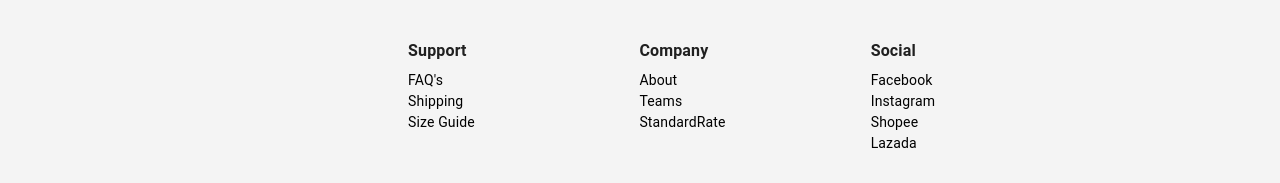
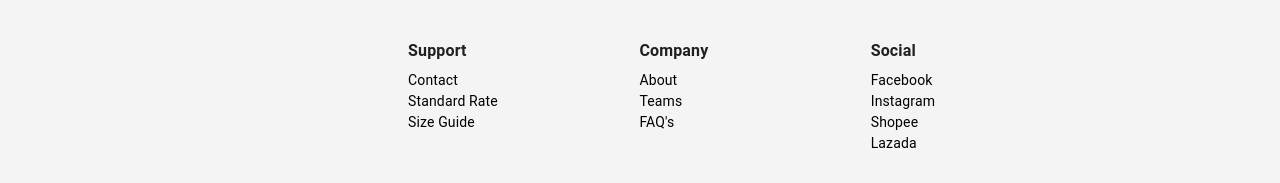
Before and after one commit to aerocanlas/tsm-landing-page, a React (Create React App) app: page / in a window 1280 px wide. Shown: the part 3239-3422 px from the top of the page. Built offline with nearby package versions, Linux system fonts and the light colour scheme; what react-swipeable-views-utils would draw is missing.

Commit message:
fixed magnify

```diff
--- a/package.json
+++ b/package.json
@@ -3,6 +3,7 @@
   "version": "0.1.0",
   "private": true,
   "dependencies": {
+    "@blacklab/react-image-magnify": "^4.1.1",
     "@emailjs/browser": "^3.4.0",
     "@emotion/react": "^11.11.3",
     "@emotion/styled": "^11.11.0",
@@ -17,7 +18,6 @@
     "react-dom": "^18.2.0",
     "react-draggable": "^4.4.6",
     "react-icons": "^5.0.1",
-    "react-image-magnify": "^2.7.4",
     "react-router": "^6.21.1",
     "react-router-dom": "^6.21.1",
     "react-scripts": "5.0.1",
--- a/src/components/Home.js
+++ b/src/components/Home.js
@@ -112,6 +112,8 @@ const Home = () => {
       alt=""
       src="/images/rotating.gif"
     />
+
+
            {/* <Card  sx={{ minWidth: '100%', flexGrow: 1 }}>
            <video
             autoPlay
--- a/src/components/Pullover.js
+++ b/src/components/Pullover.js
@@ -9,7 +9,7 @@ import FAQs from './faqs';
 import Button from '@mui/material/Button';
 import Fab from '@mui/material/Fab';
 import Stack from '@mui/material/Stack';
-import ReactImageMagnify from 'react-image-magnify';
+import ReactImageMagnify from '@blacklab/react-image-magnify';
 import { Link } from 'react-router-dom';
 import Navbar from './Navbar';
 
@@ -95,7 +95,7 @@ const App = () => {
         minHeight: { xs: 233, md: 167, lg: 100 },
         minWidth: { xs: 350, md: 250, lg: 100 },
       }}>
-        <ReactImageMagnify
+        {/* <ReactImageMagnify
  {...{
    smallImage: {
      alt: "Pullover",
@@ -108,7 +108,31 @@ const App = () => {
      height: 1200
    }
  }}
+/> */}
+
+
+
+<ReactImageMagnify
+  imageProps={{
+    alt: 'example small image',
+    height: '50%',
+    src: selectedImage,
+    width: '100%'
+  }}
+  magnifiedImageProps={{
+    height: 600,
+    src: selectedImage,
+    width: 600
+  }}
+  onActivationChanged={function noRefCheck(){}}
+  onDetectedEnvironmentChanged={function noRefCheck(){}}
+  onPositionChanged={function noRefCheck(){}}
+  portalProps={{
+    horizontalOffset: 10,
+    id: 'portal-test-id'
+  }}
 />
+
 </Box>
  {/* <Box
       component="img"
--- a/src/components/ResponsiveFooter.jsx
+++ b/src/components/ResponsiveFooter.jsx
@@ -39,8 +39,8 @@ const ResponsiveFooter= () => {
             <Typography marginTop='70px' variant="subtitle1" color="text.primary" gutterBottom fontWeight='bold' sx={{ml: {xs: '50px'}}}>
               Support
             </Typography>
-            <Link to="/FAQs" color="inherit" display="block" style={{color: 'black', textDecoration: 'none'}}> <Typography sx={{display: 'block', fontSize:'14px', ml: {xs: '50px'}}}>FAQ's</Typography></Link>
-            <Link to="#" color="inherit" display="block" style={{color: 'black', textDecoration: 'none'}}><Typography sx={{display: 'block', fontSize:'14px', ml: {xs: '50px'}}}>Shipping</Typography></Link>
+            <Link to="/Contact" color="inherit" display="block" style={{color: 'black', textDecoration: 'none'}}> <Typography sx={{display: 'block', fontSize:'14px', ml: {xs: '50px'}}}>Contact</Typography></Link>
+            <Link to="/StandardRate" color="inherit" display="block" style={{color: 'black', textDecoration: 'none'}}><Typography sx={{display: 'block', fontSize:'14px', ml: {xs: '50px'}}}>Standard Rate</Typography></Link>
             <Link to="/SizeGuide" color="inherit" display="block" style={{color: 'black', textDecoration: 'none'}}><Typography sx={{display: 'block', fontSize:'14px', marginBottom: '50px', ml: {xs: '50px'}}}>Size Guide</Typography></Link>
             {/* <Link href="#" color="inherit" display="block" sx={{textDecoration: 'none'}}>Shipping</Link>
             <Link href="#" color="inherit" display="block" sx={{textDecoration: 'none'}}>Size Guide</Link> */}
@@ -51,7 +51,7 @@ const ResponsiveFooter= () => {
             </Typography>
             <Link to="/About" color="inherit" display="block" style={{color: 'black', textDecoration: 'none'}}> <Typography sx={{display: 'block', fontSize:'14px', ml: {xs: '50px'}}}>About</Typography></Link>
             <Link to="/Teams" color="inherit" display="block" style={{color: 'black', textDecoration: 'none'}}><Typography sx={{display: 'block', fontSize:'14px', ml: {xs: '50px'}}}>Teams</Typography></Link>
-            <Link to="/StandardRate" color="inherit" display="block" style={{color: 'black', textDecoration: 'none'}}><Typography sx={{display: 'block', fontSize:'14px', marginBottom: '50px', ml: {xs: '50px'}}}>StandardRate</Typography></Link>
+            <Link to="/FAQs" color="inherit" display="block" style={{color: 'black', textDecoration: 'none'}}><Typography sx={{display: 'block', fontSize:'14px', marginBottom: '50px', ml: {xs: '50px'}}}>FAQ's</Typography></Link>
           </Grid>
           <Grid item xs={6} sm={3} md={2}>
             <Typography marginTop='70px' variant="subtitle1" color="text.primary" gutterBottom fontWeight='bold' sx={{ml: {xs: '50px'}}}>
--- a/src/components/Retail/BlueHoodieV2.js
+++ b/src/components/Retail/BlueHoodieV2.js
@@ -9,7 +9,7 @@ import { Route, Routes } from 'react-router';
 import Button from '@mui/material/Button';
 import Fab from '@mui/material/Fab';
 import Stack from '@mui/material/Stack';
-import ReactImageMagnify from 'react-image-magnify';
+import ReactImageMagnify from '@blacklab/react-image-magnify';
 import { Link } from 'react-router-dom';
 import Accordion from '@mui/material/Accordion';
 import AccordionSummary from '@mui/material/AccordionSummary';
```
Also changed, not shown: 2 other files (tests, documents, lock files or other folders).
